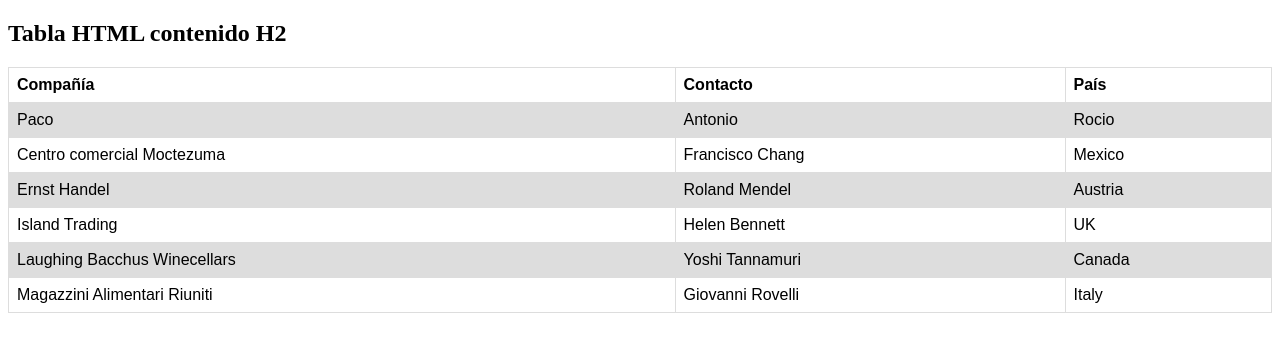
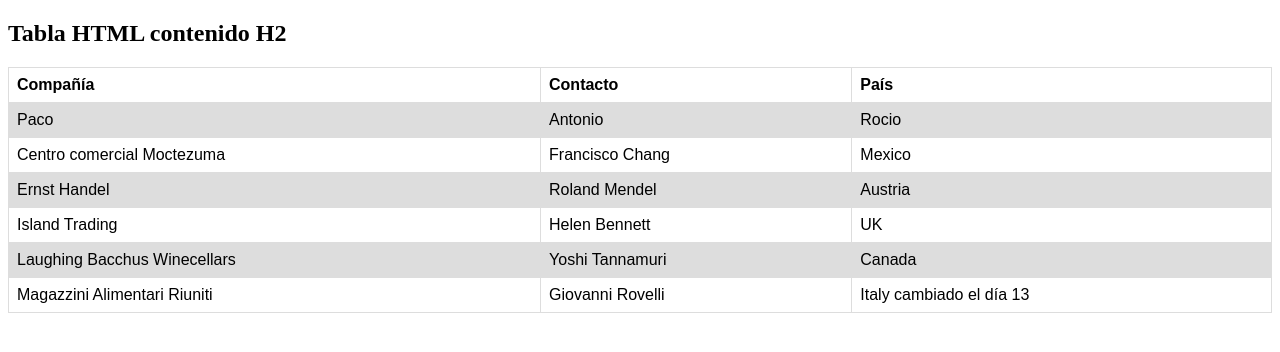
Before and after one commit to jmartinez-gomez/html-table, a plain HTML site: page index.html in a window 1280 px wide. Drawn offline with Linux system fonts and the light colour scheme.

Commit message:
Cambio del día 13

```diff
--- a/index.html
+++ b/index.html
@@ -57,7 +57,7 @@ tr:nth-child(even) {
   <tr>
     <td>Magazzini Alimentari Riuniti</td>
     <td>Giovanni Rovelli</td>
-    <td>Italy</td>
+    <td>Italy cambiado el día 13</td>
   </tr>
 </table>
 
```
